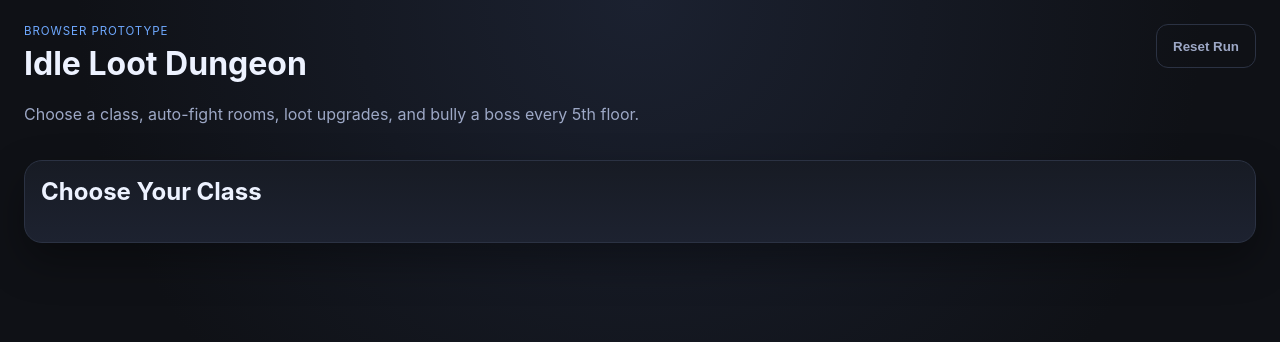
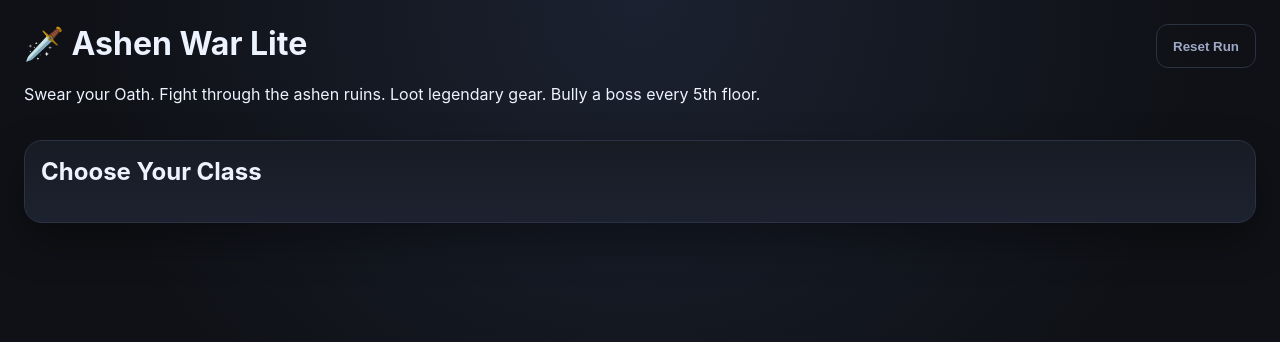
Before and after one commit to GrandJiraiya/Ashen-War-Lite, a Flask app: page / in a window 1280 px wide. Shown: the top 342 px of the page. Run offline with Flask 3, Linux system fonts and the light colour scheme.

Commit message:
Update game.html

```diff
--- a/templates/game.html
+++ b/templates/game.html
@@ -3,16 +3,15 @@
   <head>
     <meta charset="UTF-8" />
     <meta name="viewport" content="width=device-width, initial-scale=1.0" />
-    <title>Ashen War Dungeon</title>
+    <title>🗡️ Ashen War Dungeon</title>
     <link rel="stylesheet" href="{{ url_for('static', filename='style.css') }}" />
   </head>
   <body>
     <main class="app-shell">
       <header class="hero-banner">
-        <div>
-          <p class="eyebrow">Browser Prototype</p>
-          <h1>Idle Loot Dungeon</h1>
-          <p class="subhead">Choose a class, auto-fight rooms, loot upgrades, and bully a boss every 5th floor.</p>
+        <div class="header">
+          <h1 class="title">🗡️ Ashen War Lite</h1>
+          <p class="subtitle">Swear your Oath. Fight through the ashen ruins. Loot legendary gear. Bully a boss every 5th floor.</p>
         </div>
         <div class="top-actions">
           <button id="reset-run" class="ghost">Reset Run</button>
```
